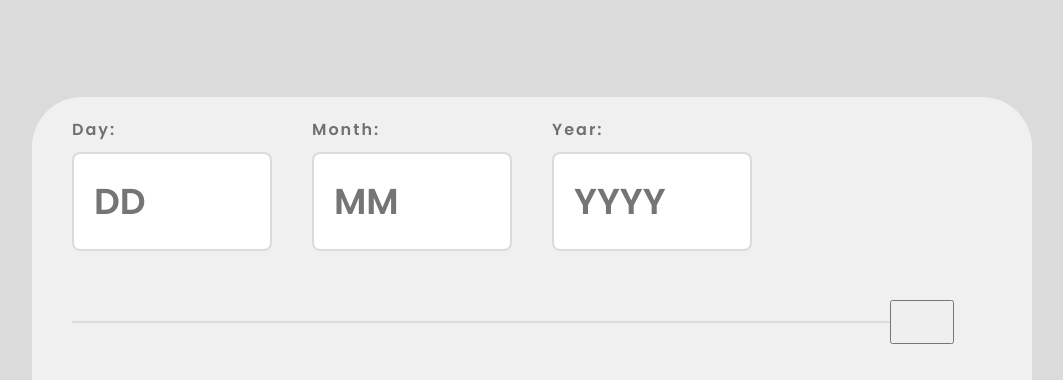
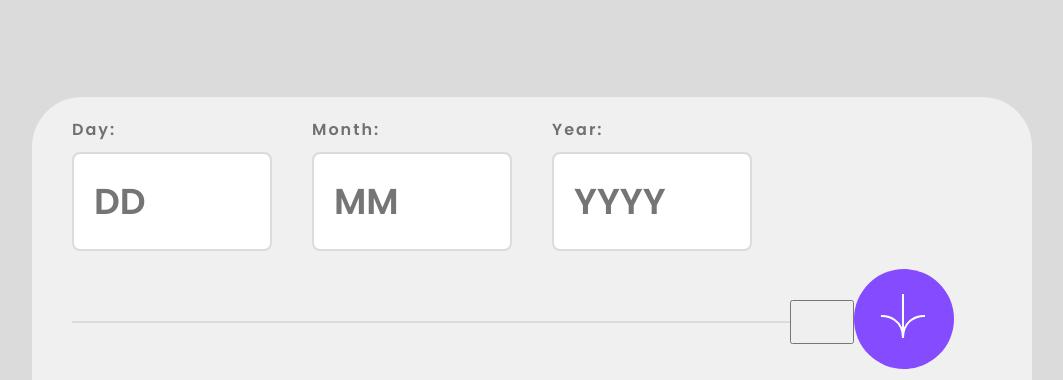
Before and after one commit to Piotrw98/Front-end-mentor-Age-calculator-app, a plain HTML site: page index.html in a window 1280 px wide. Shown: the top 380 px of the page, without its empty margins (108-1171 px from the left). Drawn offline with Linux system fonts and the light colour scheme.

Commit message:
Add files via upload

```diff
--- a/index.html
+++ b/index.html
@@ -43,14 +43,14 @@
 		</div>
 		<div class="offset">
 			<div class="line"></div>
-			<!-- <a href="#"><svg class="start-button" xmlns="http://www.w3.org/2000/svg" width="100" height="100"
+			<a href="#"><svg class="start-button2" focusable="false" xmlns="http://www.w3.org/2000/svg" width="100" height="100"
 					viewBox="-26 -25 100 100">
 					<g fill="none" stroke="#FFF" stroke-width="2">
 						<path
 							d="M1 22.019C8.333 21.686 23 25.616 23 44M23 44V0M45 22.019C37.667 21.686 23 25.616 23 44" />
 					</g>
-				</svg></a> -->
-				<button class="start-button"></button>
+				</svg></a>
+				<button class="start-button" type="button"></button>
 		</div>
 
 		<div class="resault-area">
```
